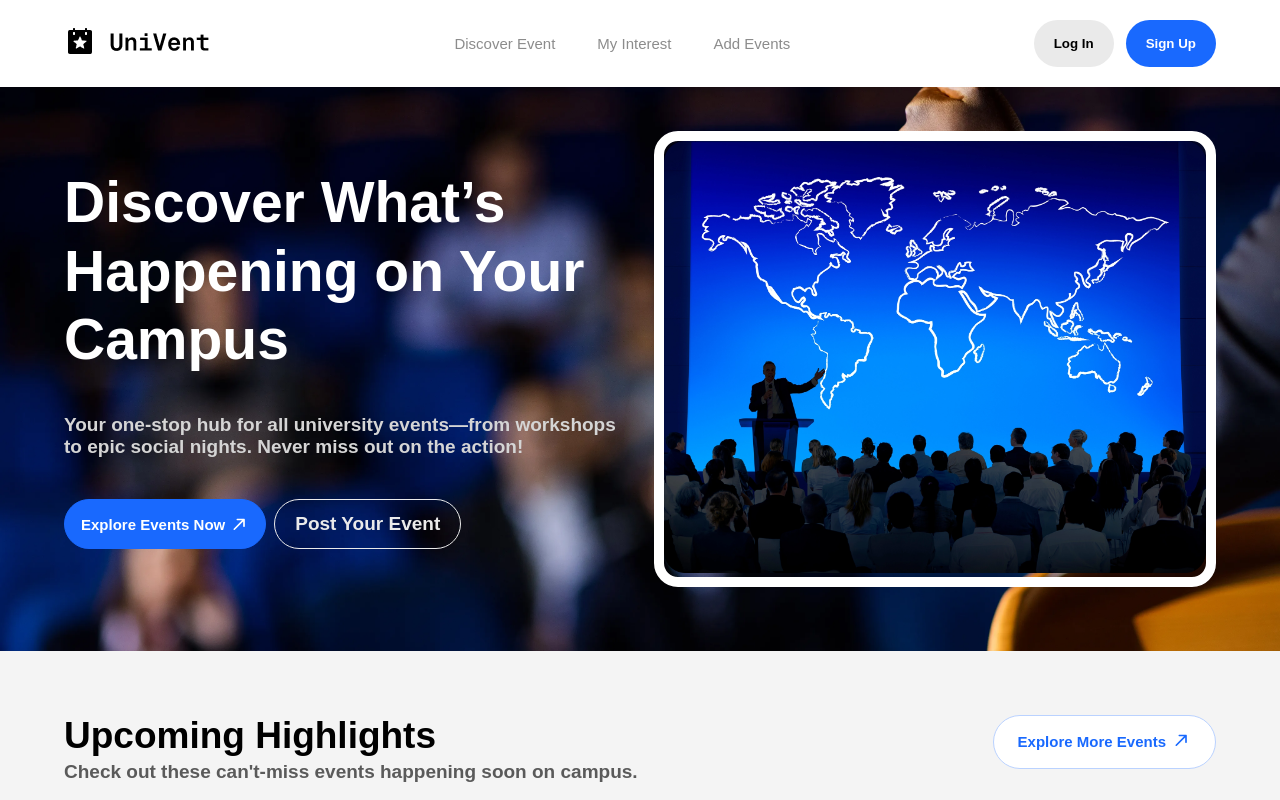
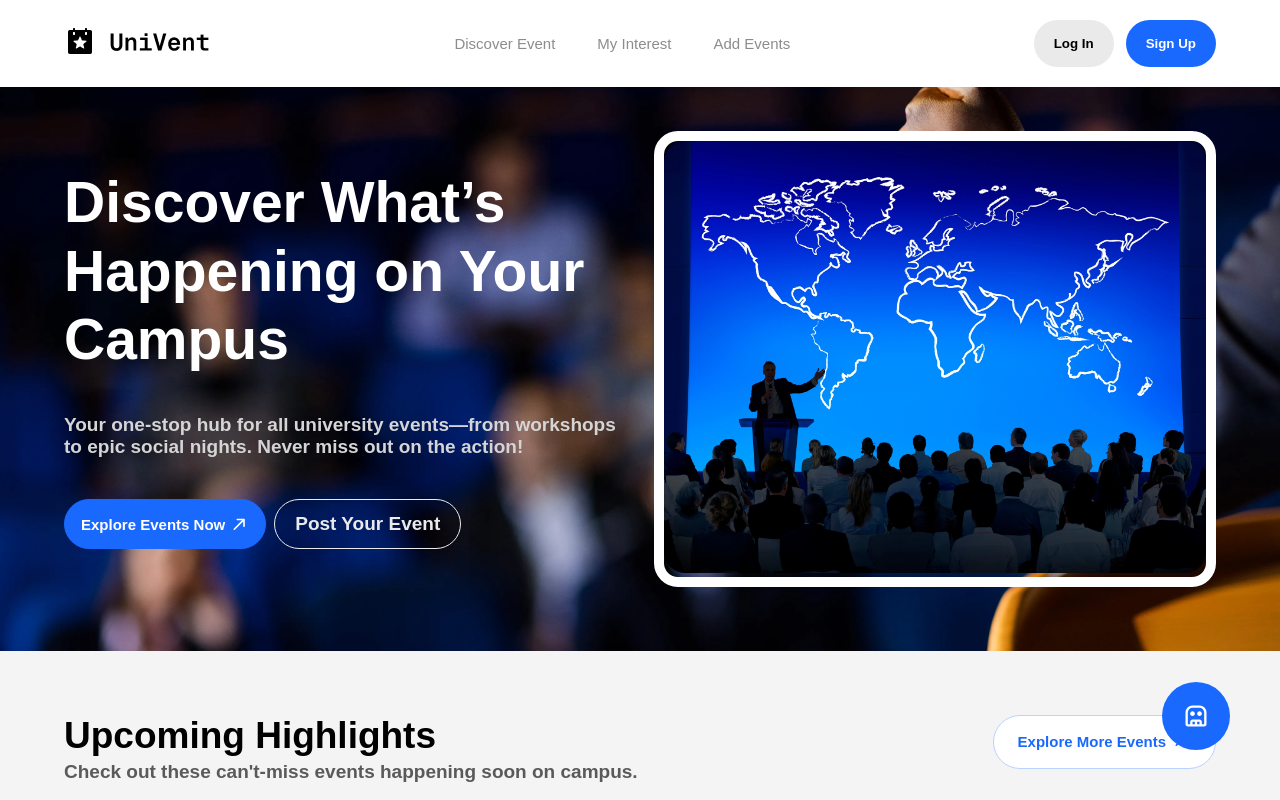
Before and after one commit to M0hamm0d/UniVent-Event-App, a Vue app: page / in a window 1280 px wide. Built offline with nearby package versions, Linux system fonts and the light colour scheme; no server answers; the database is empty.

Commit message:
Started my Univevent Assistance feature

```diff
--- a/src/App.vue
+++ b/src/App.vue
@@ -16,6 +16,7 @@ import SearchIcon from './components/icons/SearchIcon.vue'
 import BookmarkIcon from './components/icons/BookmarkIcon.vue'
 import RequestEvent from './components/icons/RequestEvent.vue'
 import { useRoute } from 'vue-router'
+import UniventAssistance from './components/UniventAssistance.vue'
 const route = useRoute()
 const { fetchProfile } = useUserProfile()
 let univentStore = useUniventStore()
@@ -200,6 +201,9 @@ onMounted(async () => {
         </div>
       </div>
     </div>
+    <div class="univent-assistance">
+      <UniventAssistance />
+    </div>
   </div>
 </template>
 
@@ -299,6 +303,12 @@ onMounted(async () => {
   overflow-x: hidden;
   overflow-y: auto;
   /* background: url(/discorver-hero.webp) no-repeat center / cover; */
+}
+.univent-assistance {
+  position: absolute;
+  bottom: 50px;
+  right: 50px;
+  z-index: 100;
 }
 .app {
   display: flex;
--- /dev/null
+++ b/src/components/UniventAssistance.vue
@@ -0,0 +1,27 @@
+<template>
+  <div class="text">
+    <svg
+      xmlns="http://www.w3.org/2000/svg"
+      height="28px"
+      viewBox="0 -960 960 960"
+      width="28px"
+      fill="#fff"
+    >
+      <path
+        d="M200-120q-33 0-56.5-23.5T120-200v-400q0-100 70-170t170-70h240q100 0 170 70t70 170v400q0 33-23.5 56.5T760-120H200Zm0-80h560v-400q0-66-47-113t-113-47H360q-66 0-113 47t-47 113v400Zm160-280q-33 0-56.5-23.5T280-560q0-33 23.5-56.5T360-640q33 0 56.5 23.5T440-560q0 33-23.5 56.5T360-480Zm240 0q-33 0-56.5-23.5T520-560q0-33 23.5-56.5T600-640q33 0 56.5 23.5T680-560q0 33-23.5 56.5T600-480ZM280-200v-80q0-33 23.5-56.5T360-360h240q33 0 56.5 23.5T680-280v80h-80v-80h-80v80h-80v-80h-80v80h-80Zm-80 0h560-560Z"
+      />
+    </svg>
+  </div>
+</template>
+<style scoped>
+.text {
+  /* background-color: darkcyan; */
+  background-color: #1969fe;
+  padding: 20px;
+  border-radius: 100%;
+  display: flex;
+  align-items: center;
+  justify-content: center;
+  cursor: pointer;
+}
+</style>
--- a/src/views/HomeView.vue
+++ b/src/views/HomeView.vue
@@ -99,7 +99,6 @@ const fetchSession = async () => {
 const eventValue = ref([])
 
 onMounted(async () => {
-  //fetchevent here
   const result = await fetchRequestedAndEvents()
   const session = await fetchSession()
   univentStore.isAuthenticated = !!session?.user
@@ -146,9 +145,6 @@ const categories = [
               </button>
             </RouterLink>
             <button class="hero-post-btn" @click="guardRoute('add-event')">Post Your Event</button>
-            <!-- <RouterLink to="/add-event">
-              <button class="hero-post-btn">Post Your Event</button>
-            </RouterLink> -->
           </div>
         </div>
         <div v-animate-on-scroll="'hero-image'">
```
